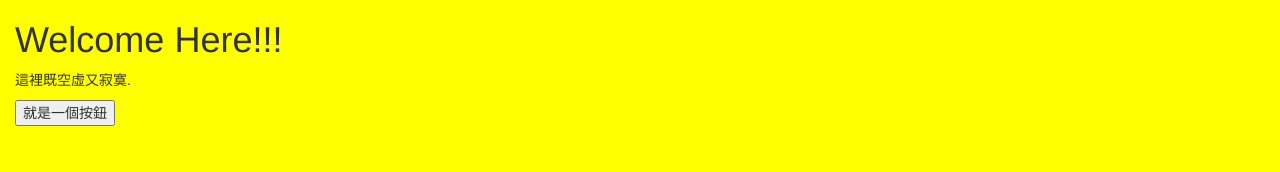
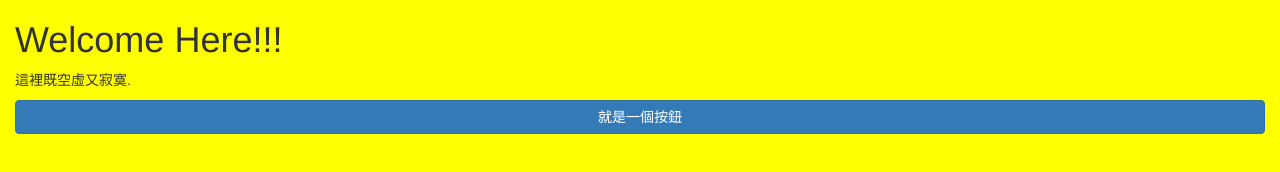
Before and after one commit to 409261392/409261392.github.io, a plain HTML site: page index.html in a window 1280 px wide. Drawn offline with nearby package versions, Linux system fonts and the light colour scheme.

Commit message:
Update index.html

```diff
--- a/index.html
+++ b/index.html
@@ -16,7 +16,7 @@
   <h1 class="yellow-text">Welcome Here!!!</h1>
   <main>
     <p> 這裡既空虛又寂寞.</p>
-      <button id="target1">就是一個按鈕</button>
+      <button class="btn btn-block btn-primary">就是一個按鈕</button>
      </div>
   </main>
 </body>
```
